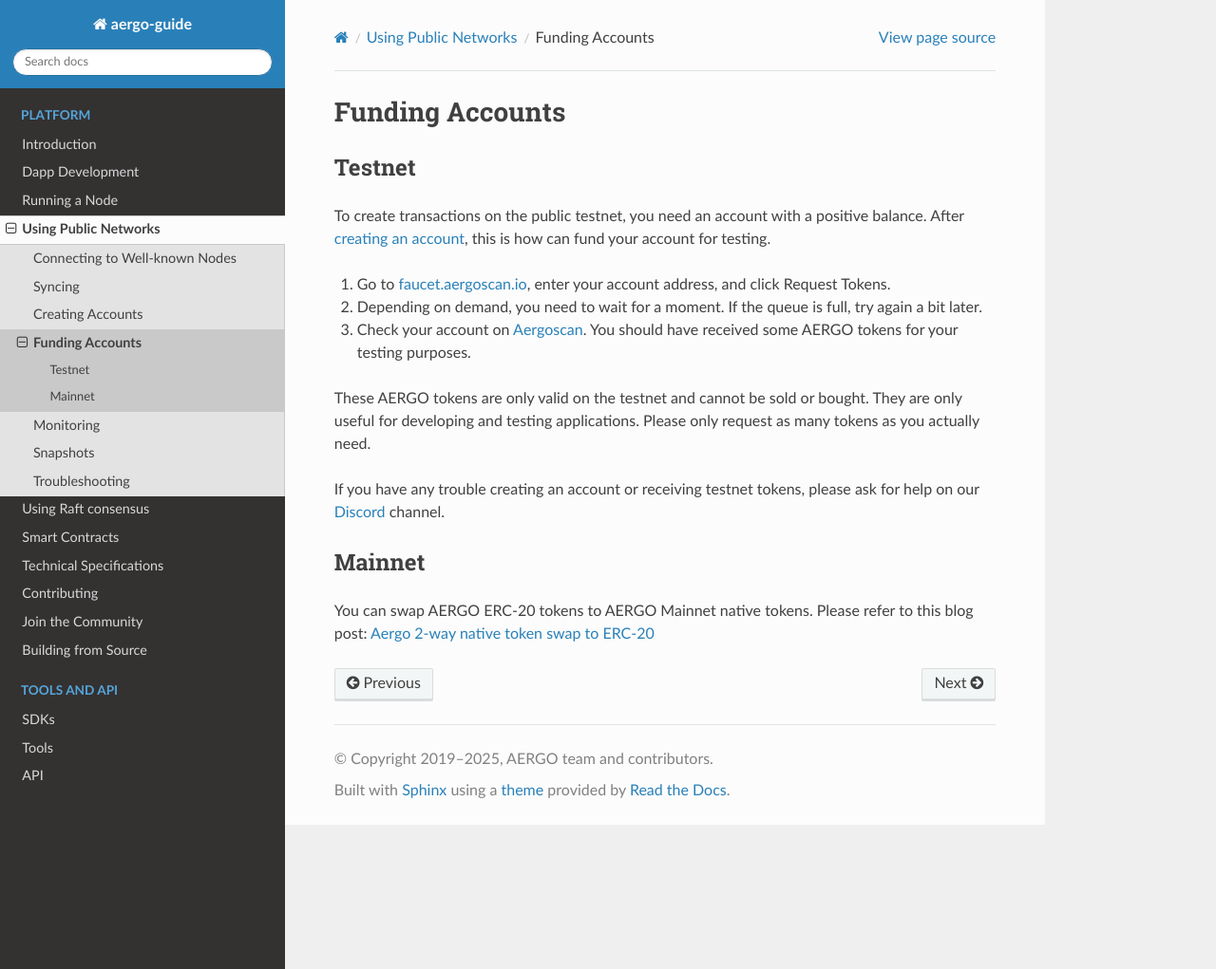
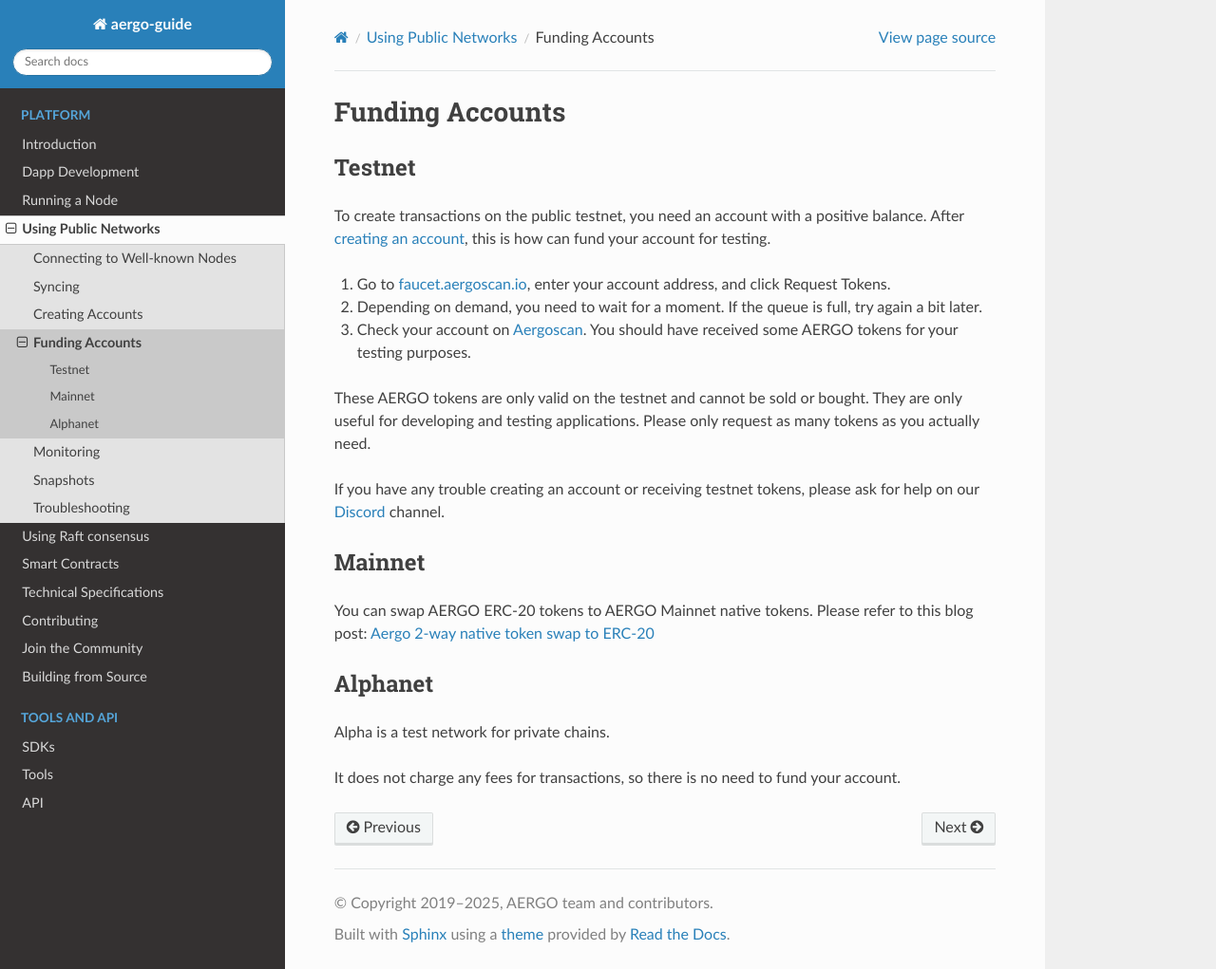
Before and after one commit to aergoio/guide, a Sphinx documentation site: the page built from source/using-network/funding.rst, in a window 1280 px wide and 1021 px high. Shown: the whole window at 95% size. Built offline with Sphinx 7.4.7 and the Read the Docs theme 3.1.0, drawn with Linux system fonts in a browser that asks for light colours.

Commit message:
add info about funding for alphanet

```diff
--- a/source/using-network/funding.rst
+++ b/source/using-network/funding.rst
@@ -21,3 +21,10 @@
 
 You can swap AERGO ERC-20 tokens to AERGO Mainnet native tokens.
 Please refer to this blog post: `Aergo 2-way native token swap to ERC-20 <https://medium.com/aergo/aergo-2-way-native-token-swap-to-erc-20-is-live-3e176a661aad>`_
+
+Alphanet
+--------
+
+Alpha is a test network for private chains.
+
+It does not charge any fees for transactions, so there is no need to fund your account.
```
